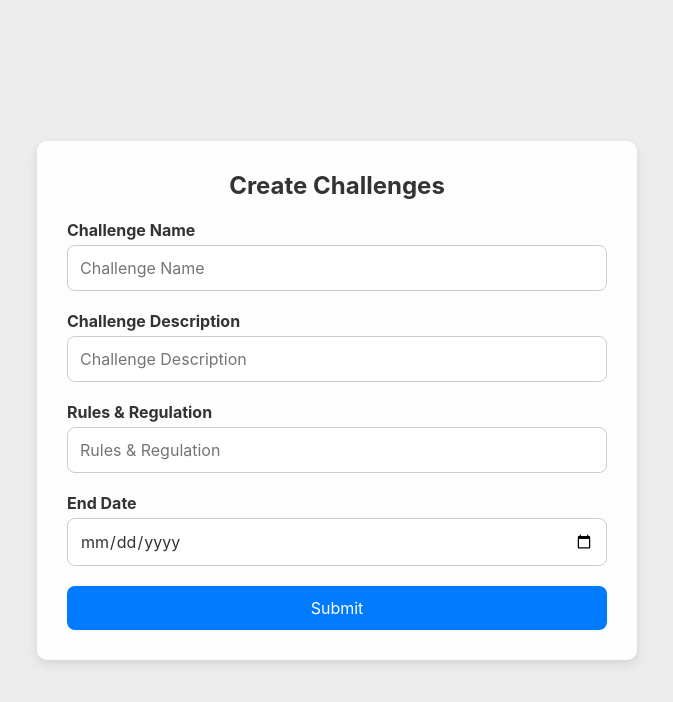
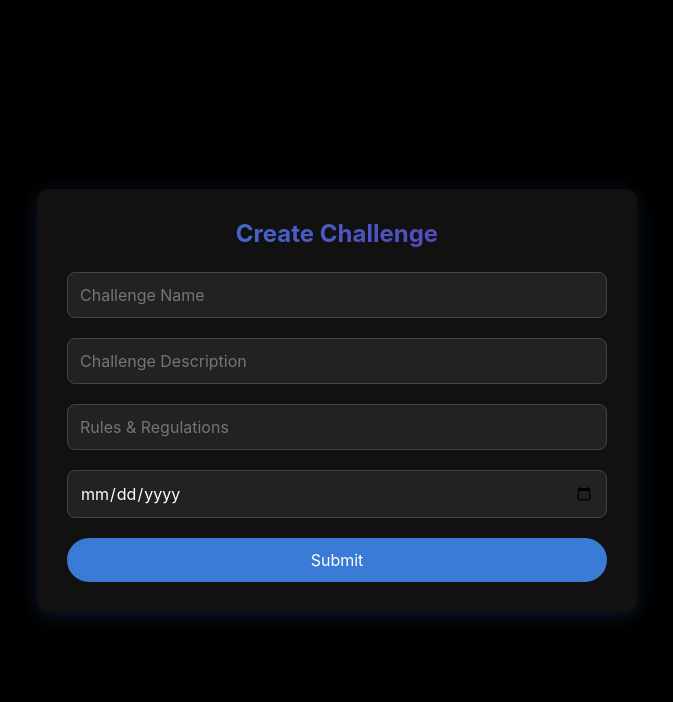
Before and after one commit to Iqrayusuf/Shutter_Space, a React (Create React App) app in the folder frontend/create_challenge/: page /add-challenge/photography in a window 1280 px wide. Shown: the top 702 px of the page, without its empty margins (303-976 px from the left). Built offline with nearby package versions, Linux system fonts and the light colour scheme.

Commit message:
change front for admin create page

```diff
--- a/frontend/create_challenge/src/components/PhotographyComponent.css
+++ b/frontend/create_challenge/src/components/PhotographyComponent.css
@@ -1,36 +1,36 @@
-/* General Wrapper */
+/* Dark Themed Wrapper */
 .wrapper {
     display: flex;
     justify-content: center;
     align-items: center;
     min-height: 100vh;
-    background-color:#ececec; /*update color *?
-    background-image: url('../assets/jamie-street-qWYvQMIJyfE-unsplash.jpg'); /* Add the image path here */
-    background-size: cover; /* This ensures the image covers the whole container */
-    background-position: center center; /* Centers the background image */
-    background-repeat: no-repeat; /* Prevents the image from repeating */
+    background-color: #000;
     padding: 20px;
 }
 
-/* Form Container */
+/* Dark Form Container */
 form {
-    background-color: rgba(255, 255, 255, 0.9); /* Slight transparency to make the form blend with the background */
+    background-color: #111;
     padding: 30px;
-    border-radius: 10px;
-    box-shadow: 0 4px 10px rgba(0, 0, 0, 0.1);
+    border-radius: 12px;
+    box-shadow: 0 4px 20px rgba(58, 123, 213, 0.2);
     width: 100%;
     max-width: 600px;
+    color: #fff;
 }
 
-/* Form Title */
+/* Title */
 h1 {
     text-align: center;
-    margin-bottom: 20px;
+    margin-bottom: 24px;
     font-size: 24px;
-    color: #333;
+    background: linear-gradient(90deg, #3a7bd5, #5e35b1);
+    -webkit-background-clip: text;
+    background-clip: text;
+    color: transparent;
 }
 
-/* Input Box Styling */
+/* Input Container */
 .inputbox {
     margin-bottom: 20px;
     display: flex;
@@ -39,31 +39,33 @@ h1 {
 
 .inputbox input {
     padding: 12px;
-    border: 1px solid #ccc;
+    border: 1px solid #444;
     border-radius: 8px;
     font-size: 16px;
-    color: #333;
+    background-color: #222;
+    color: #fff;
     outline: none;
     transition: border-color 0.3s ease;
 }
 
 .inputbox input:focus {
-    border-color: #007bff;
+    border-color: #3a7bd5;
 }
 
+/* Error Text */
 .inputbox small {
     margin-top: 5px;
-    color: red;
+    color: #ff6b6b;
     font-size: 12px;
 }
 
-/* Submit Button */
+/* Button Styling */
 button {
     padding: 12px 20px;
-    background-color: #007bff;
+    background-color: #3a7bd5;
     color: white;
     border: none;
-    border-radius: 8px;
+    border-radius: 999px;
     font-size: 16px;
     cursor: pointer;
     width: 100%;
@@ -71,16 +73,10 @@ button {
 }
 
 button:hover {
-    background-color: #0056b3;
+    background-color: #2e6ac0;
 }
 
-/* Error Message */
-.error {
-    color: red;
-    font-size: 14px;
-}
-
-/* Mobile Responsiveness */
+/* Responsive */
 @media (max-width: 768px) {
     .wrapper {
         padding: 10px;
@@ -94,19 +90,8 @@ button:hover {
         font-size: 20px;
     }
 
-    .inputbox input {
-        font-size: 14px;
-    }
-
+    .inputbox input,
     button {
         font-size: 14px;
     }
 }
-
-.inputbox label {
-    font-size: 1rem; /* Adjust the font size */
-    font-weight: bold; /* Make the label text bold */
-    color: #333; /* Set the text color */
-    margin-bottom: 5px; /* Add spacing below the label */
-    display: block; /* Ensure the label is displayed on its own line */
-}
--- a/frontend/create_challenge/src/components/PhotographyComponent.js
+++ b/frontend/create_challenge/src/components/PhotographyComponent.js
@@ -9,7 +9,8 @@ const PhotographyComponent = () => {
     const [challengeRules, setChallengeRules] = useState('');
     const [endDate, setEndDate] = useState('');
 
-    const {id} = useParams();
+    const { id } = useParams();
+    const navigate = useNavigate();
 
     const [errors, setErrors] = useState({
         challengeName: '',
@@ -18,99 +19,94 @@ const PhotographyComponent = () => {
         endDate: ''
     });
 
-    const navigate = useNavigate();
-
-    useEffect(() =>{
-        if(id){
+    useEffect(() => {
+        if (id) {
             getPhotography(id).then((response) => {
                 setChallengeName(response.data.challengeName);
                 setChallengeDescription(response.data.challengeDescription);
                 setChallengeRules(response.data.challengeRules);
                 setEndDate(response.data.endDate);
             }).catch(error => {
-                console.error(error);
-            })
+                console.error("Error fetching challenge:", error);
+            });
         }
-    }, [id])
+    }, [id]);
 
-    function saveOrUpdateChallenge(e) {
+    const validateForm = () => {
+        let valid = true;
+        const updatedErrors = { ...errors };
+
+        if (!challengeName.trim()) {
+            updatedErrors.challengeName = 'Challenge Name is required';
+            valid = false;
+        } else {
+            updatedErrors.challengeName = '';
+        }
+
+        if (!challengeDescription.trim()) {
+            updatedErrors.challengeDescription = 'Challenge Description is required';
+            valid = false;
+        } else {
+            updatedErrors.challengeDescription = '';
+        }
+
+        if (!challengeRules.trim()) {
+            updatedErrors.challengeRules = 'Challenge Rules are required';
+            valid = false;
+        } else {
+            updatedErrors.challengeRules = '';
+        }
+
+        if (!endDate.trim()) {
+            updatedErrors.endDate = 'End Date is required';
+            valid = false;
+        } else {
+            updatedErrors.endDate = '';
+        }
+
+        setErrors(updatedErrors);
+        return valid;
+    };
+
+    const saveOrUpdateChallenge = (e) => {
         e.preventDefault();
 
         if (validateForm()) {
+            const challengeData = {
+                challengeName,
+                challengeDescription,
+                challengeRules,
+                endDate
+            };
 
-            const photography = { challengeName, challengeDescription, challengeRules, endDate };
-            console.log(photography);
-
-            if(id){
-                updatePhotography(id, photography).then((response) => {
-                    console.log(response.data);
+            if (id) {
+                updatePhotography(id, challengeData).then((response) => {
+                    console.log("Updated:", response.data);
                     navigate('/photography');
                 }).catch(error => {
-                    console.error(error);
-                })
-            }else{
-                createChallenge(photography).then((response) => {
-                    console.log(response.data);
-                    navigate('/photography'); // Navigate to list after successful creation
+                    console.error("Error updating:", error);
+                });
+            } else {
+                createChallenge(challengeData).then((response) => {
+                    console.log("Created:", response.data);
+                    navigate('/photography');
                 }).catch(error => {
-                    console.error(error);
-                })
-            }
-
-
+                    console.error("Error creating:", error);
+                });
             }
         }
+    };
 
-    function validateForm() {
-        let valid = true;
-        const errorsCopy = { ...errors };
+    const pageTitle = () => (
+        <h1>{id ? "Update Challenge" : "Create Challenge"}</h1>
+    );
 
-        if (challengeName.trim()) {
-            errorsCopy.challengeName = '';
-        } else {
-            errorsCopy.challengeName = 'Challenge Name is required';
-            valid = false;
-        }
-
-        if (challengeDescription.trim()) {
-            errorsCopy.challengeDescription = '';
-        } else {
-            errorsCopy.challengeDescription = 'Challenge Description is required';
-            valid = false;
-        }
-
-        if (challengeRules.trim()) {
-            errorsCopy.challengeRules = '';
-        } else {
-            errorsCopy.challengeRules = 'Challenge Rules are required';
-            valid = false;
-        }
-
-        if (endDate.trim()) {
-            errorsCopy.endDate = '';
-        } else {
-            errorsCopy.endDate = 'End Date is required';
-            valid = false;
-        }
-
-        setErrors(errorsCopy);
-        return valid;
-    }
-
-    function pageTitle(){
-        if(id){
-            return <h1>Update Challenges</h1>
-        }else{
-            return <h1>Create Challenges</h1>
-        }
-    }
     return (
         <div className="wrapper">
             <form onSubmit={saveOrUpdateChallenge}>
                 {pageTitle()}
 
                 <div className="inputbox">
-                <label htmlFor="challengeName">Challenge Name</label>
                     <input
                         type="text"
                         placeholder="Challenge Name"
@@ -121,7 +117,6 @@ const PhotographyComponent = () => {
                 </div>
 
                 <div className="inputbox">
-                <label htmlFor="challengeDescription">Challenge Description</label>
                     <input
                         type="text"
                         placeholder="Challenge Description"
@@ -132,10 +127,9 @@ const PhotographyComponent = () => {
                 </div>
 
                 <div className="inputbox">
-                <label htmlFor="challengeRules">Rules & Regulation</label>
                     <input
                         type="text"
-                    placeholder="Rules & Regulation"
+                        placeholder="Rules & Regulations"
                         value={challengeRules}
                         onChange={(e) => setChallengeRules(e.target.value)}
                     />
@@ -143,7 +137,6 @@ const PhotographyComponent = () => {
                 </div>
 
                 <div className="inputbox">
-                <label htmlFor="endDate">End Date</label>
                     <input
                         type="date"
                         placeholder="End Date"
@@ -153,13 +146,9 @@ const PhotographyComponent = () => {
                     {errors.endDate && <small className="error">{errors.endDate}</small>}
                 </div>
 
-            <button type="submit" onClick={saveOrUpdateChallenge}>Submit</button>
+                <button type="submit">Submit</button>
             </form>
-
         </div>
-
-
-
     );
 };
 
```
Lines whose indentation alone changed are shown as unchanged.
